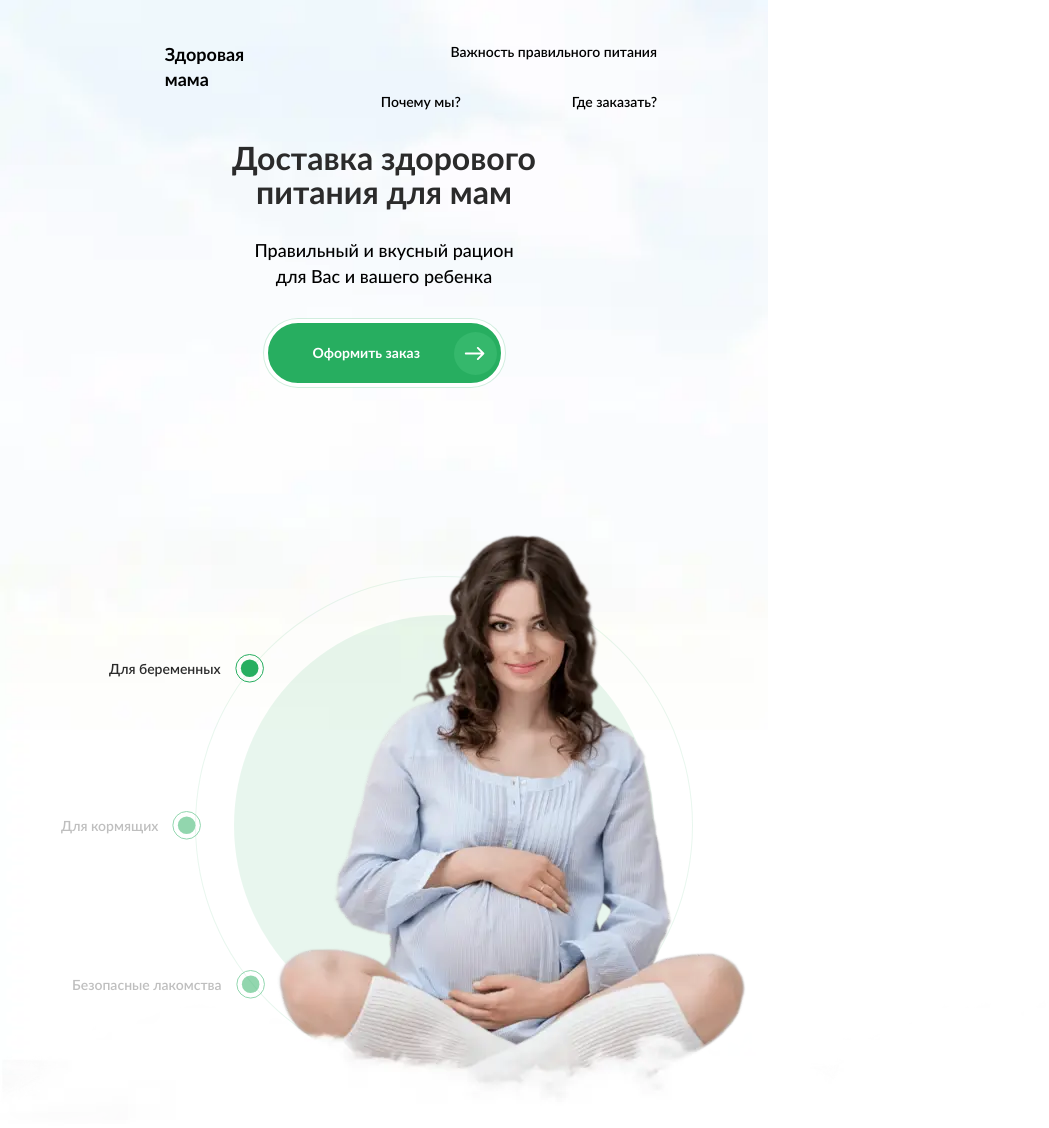
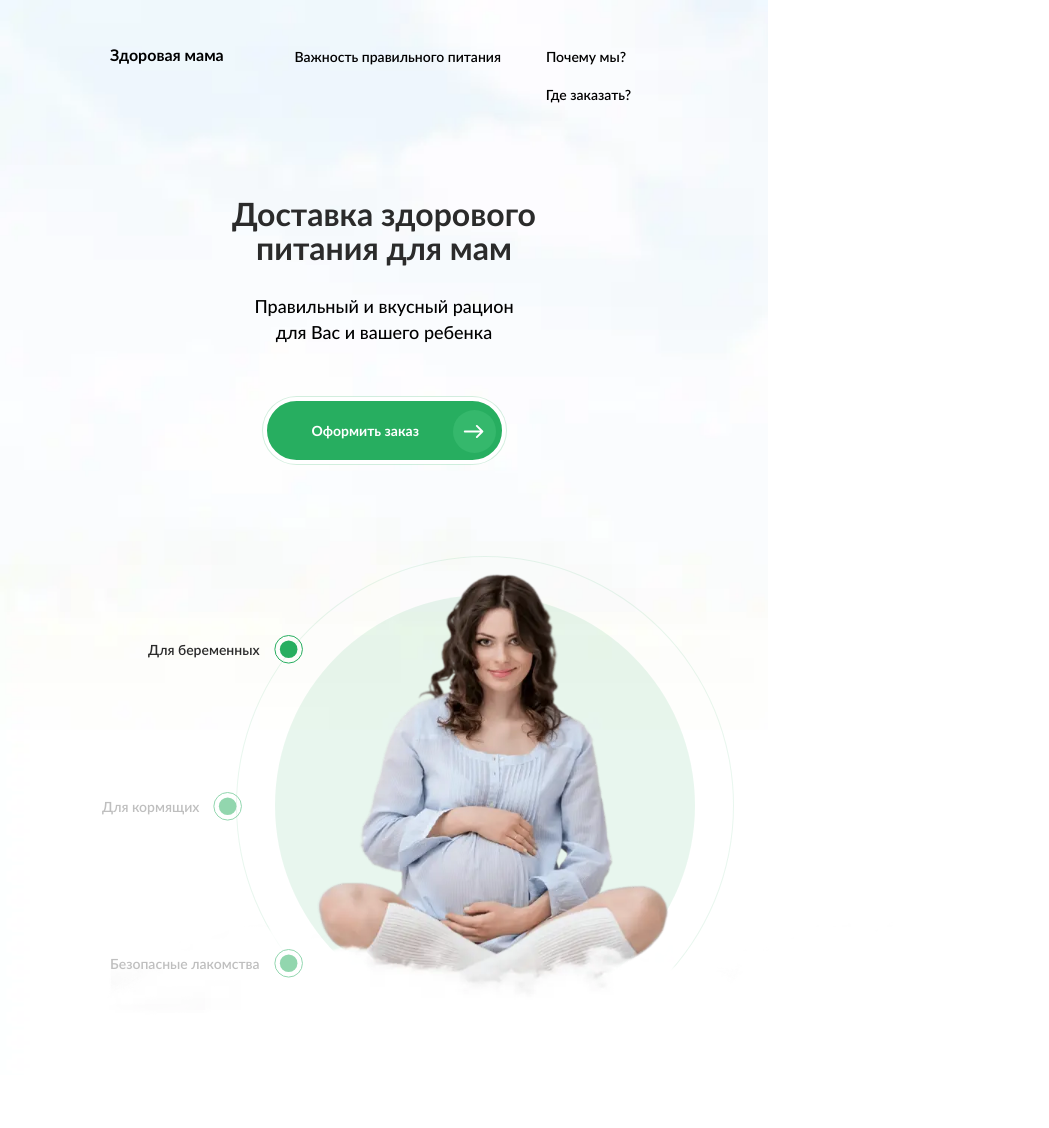
Before and after one commit to AlinaGlinskaya/Healthy-Mama, a plain HTML site: page index.html in a window 768 px wide. Shown: the whole page, 1049 px wide, since content can reach past the window. Drawn offline with Linux system fonts and the light colour scheme.

Commit message:
banner-tablet

```diff
--- a/index.html
+++ b/index.html
@@ -49,7 +49,7 @@
 						<div class="radio-slider__image radio-slider__image--pregnant">
 							<picture>
 								<source type="image/webp" srcset="img/slider-banner-expectant.webp 1x, img/slider-banner-expectant@2x.webp 2x">
-								<img src="img/slider-banner-expectant.png" srcset="img/slider-banner-expectant@2x.png 2x" width="1065" height="737">
+								<img src="img/slider-banner-expectant.png" srcset="img/slider-banner-expectant@2x.png 2x" width="450" height="737">
 							</picture>
 						</div>
 					</li>
--- a/style.css
+++ b/style.css
@@ -69,8 +69,8 @@ button, input, textarea {
 .order-button {
 	position: relative;
 	display: block;
-	width: 223px;
-	height: 50px;
+	width: 225px;
+	height: 49px;
 	padding: 5px;
 	text-decoration: none;
 	font-size: 14px;
@@ -87,7 +87,7 @@ button, input, textarea {
 	position: absolute;
 	content: "";
 	top: 9px;
-	right: 4px;
+	right: 6px;
 	width: 43px;
 	height: 43px;
 	background-color: #35b86c;
@@ -253,20 +253,14 @@ button, input, textarea {
 	.page-header {
 		margin: 0 auto;
 		display: flex;
-		padding-top: 12px;
+		padding-top: 14px;
 	}
 
 	.site-list {
 		display: flex;
 		flex-wrap: wrap;
 		justify-content: flex-end;
-		width: 500px;
 		padding-top: 30px;
-	}
-
-	.site-list__item {
-		margin-bottom: 30px;
-		margin-right: 111px;
 	}
 }
 
@@ -277,6 +271,33 @@ button, input, textarea {
 
 	.site-list {
 		width: 822px;
+	}
+
+	.site-list__item {
+		margin-bottom: 30px;
+		margin-right: 111px;
+	}
+}
+
+@media (min-width: 768px) and (max-width: 1023px) {
+	.site-list {
+		width: 390px;
+	}
+
+	.site-list__item {
+		margin-right: 45px;
+		margin-bottom: 15px;
+		margin-top: 3px;
+	}
+
+	.site-list__item:last-of-type {
+		margin-right: 40px;
+	}
+
+	.page-header__logo {
+		font-size: 16px;
+		margin-left: 12.37%;
+		width: 156px;
 	}
 }
 
@@ -417,6 +438,10 @@ button, input, textarea {
 		width: 290px;
 		font-size: 18px;
 	}
+
+	.banner__order-button {
+		margin: 52px auto 0;
+	}
 }
 
 @media (max-width: 767px) {
@@ -438,6 +463,7 @@ button, input, textarea {
 
   .banner__promo {
 		width: 100%;
+		padding-top: 78px;
 	}
 
 	.banner__title {
@@ -448,10 +474,6 @@ button, input, textarea {
 	.banner__text {
 		margin: 0 auto;
 		text-align: center;
-	}
-
-	.banner__order-button {
-		margin: 30px auto;
 	}
 }
 
@@ -561,6 +583,7 @@ button, input, textarea {
 .radio-slider__image--pregnant img {
 	top: 111px;
 	left: -16px;
+	width: 1057px;
 }
 
 .radio-slider__image--nursing img {
@@ -572,3 +595,46 @@ button, input, textarea {
 	left: 240px;
 	top: 22px;
 }
+
+@media (min-width: 768px) and (max-width: 1023px) {
+	.radio-slider__image--pregnant img {
+		width: 104vw;
+		height: 71.5vw;
+		top: 105px;
+		left: 97px;
+	}
+
+	.radio-slider__image--nursing img {
+		width: 51.6vw;
+		height: 82vw;
+		left: 286px;
+		top: 35px;
+	}
+
+	.radio-slider__image--safe-treats img {
+		width: 59.5vw;
+		height: 94vw;
+		left: 279px;
+		left: -25px;
+	}
+
+	.banner__slider::after {
+		left: 236px;
+		top: 92px;
+	}
+
+	.radio-slider label[for="pregnant"] {
+		top: 171px;
+		left: 148px;
+	}
+
+	.radio-slider label[for="nursing"] {
+		top: 328px;
+		left: 102px;
+	}
+
+	.radio-slider label[for="safe-treats"] {
+		top: 485px;
+		left: 110px;
+	}
+}
```
